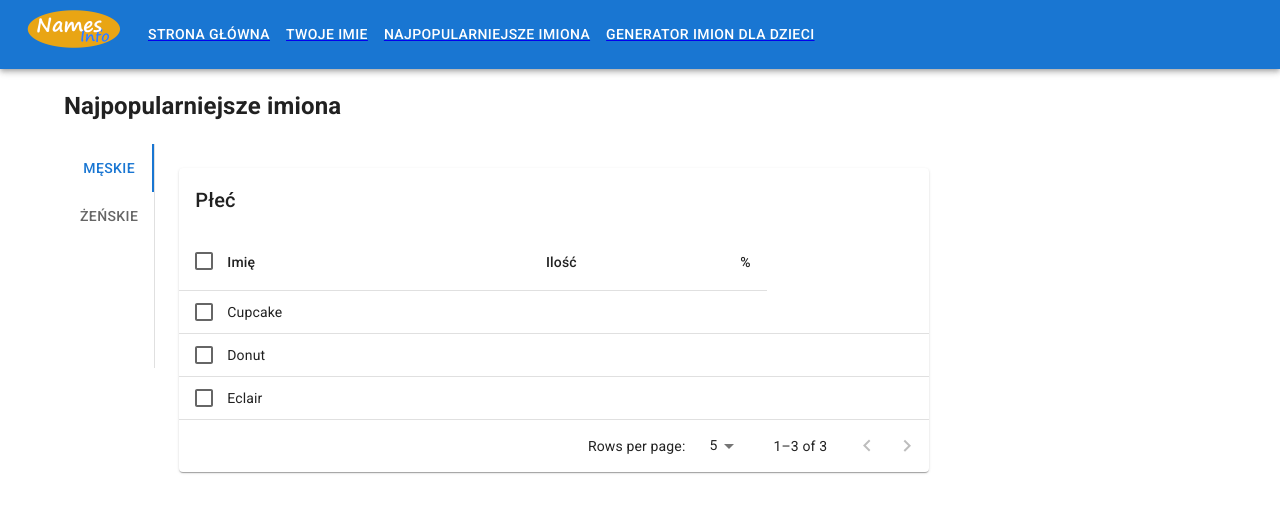
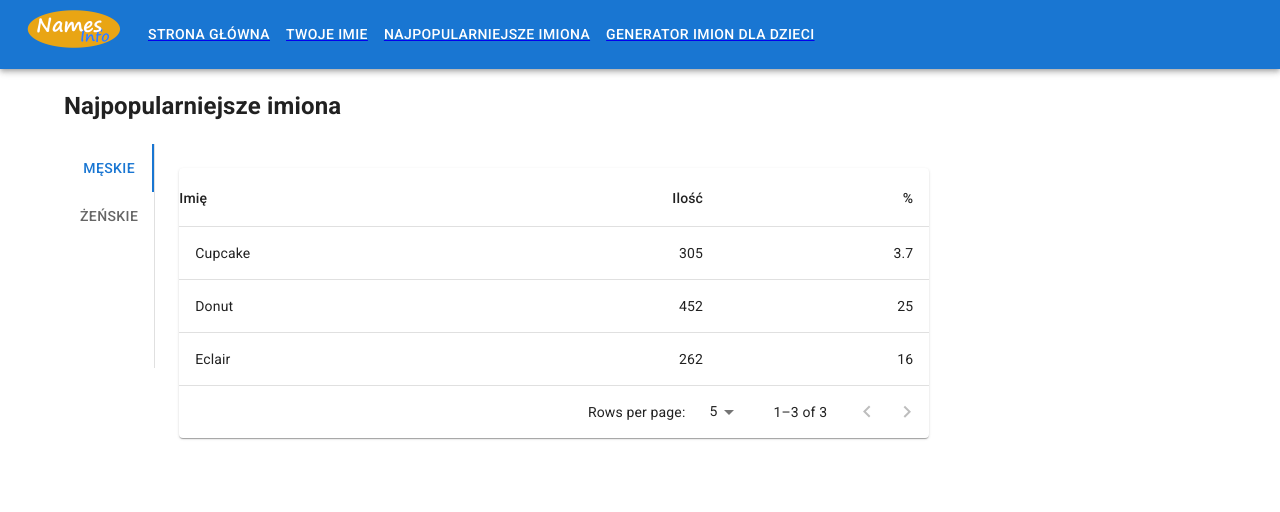
Before and after one commit to andro2ss/names_app, a React (Create React App) app: page /Najpopularniejszeimiona in a window 1280 px wide. Shown: the top 512 px of the page. Built offline with nearby package versions, Linux system fonts and the light colour scheme.

Commit message:
progres backup

```diff
--- a/src/Components/Body/TopNames/Items/Table.js
+++ b/src/Components/Body/TopNames/Items/Table.js
@@ -1,6 +1,6 @@
 import * as React from 'react';
 import PropTypes from 'prop-types';
-import { alpha } from '@mui/material/styles';
+import {alpha} from '@mui/material/styles';
 import Box from '@mui/material/Box';
 import Table from '@mui/material/Table';
 import TableBody from '@mui/material/TableBody';
@@ -14,7 +14,7 @@
 import Typography from '@mui/material/Typography';
 import Paper from '@mui/material/Paper';
 import Checkbox from '@mui/material/Checkbox';
-import { visuallyHidden } from '@mui/utils';
+import {visuallyHidden} from '@mui/utils';
 
 function createData(name, nameQuantity, namePercentage) {
     return {
@@ -82,7 +82,7 @@
 ];
 
 function EnhancedTableHead(props) {
-    const { onSelectAllClick, order, orderBy, numSelected, rowCount, onRequestSort } =
+    const {onSelectAllClick, order, orderBy, numSelected, rowCount, onRequestSort} =
         props;
     const createSortHandler = (property) => (event) => {
         onRequestSort(event, property);
@@ -91,17 +91,6 @@
     return (
         <TableHead>
             <TableRow>
-                <TableCell padding="checkbox">
-                    <Checkbox
-                        color="primary"
-                        indeterminate={numSelected > 0 && numSelected < rowCount}
-                        checked={rowCount > 0 && numSelected === rowCount}
-                        onChange={onSelectAllClick}
-                        inputProps={{
-                            'aria-label': 'select all desserts',
-                        }}
-                    />
-                </TableCell>
                 {headCells.map((headCell) => (
                     <TableCell
                         key={headCell.id}
@@ -131,20 +120,19 @@
 EnhancedTableHead.propTypes = {
     numSelected: PropTypes.number.isRequired,
     onRequestSort: PropTypes.func.isRequired,
-    onSelectAllClick: PropTypes.func.isRequired,
     order: PropTypes.oneOf(['asc', 'desc']).isRequired,
     orderBy: PropTypes.string.isRequired,
     rowCount: PropTypes.number.isRequired,
 };
 
 const EnhancedTableToolbar = (props) => {
-    const { numSelected } = props;
+    const {numSelected} = props;
 
     return (
         <Toolbar
             sx={{
-                pl: { sm: 2 },
-                pr: { xs: 1, sm: 1 },
+                pl: {sm: 2},
+                pr: {xs: 1, sm: 1},
                 ...(numSelected > 0 && {
                     bgcolor: (theme) =>
                         alpha(theme.palette.primary.main, theme.palette.action.activatedOpacity),
@@ -152,7 +140,7 @@
             }}
         >
             <Typography
-                    sx={{ flex: '1 1 100%' }}
+                sx={{flex: '1 1 100%'}}
                 variant="h6"
                 id="tableTitle"
                 component="div"
@@ -168,11 +156,11 @@
 };
 
 export default function EnhancedTable() {
+
+
     const [order, setOrder] = React.useState('asc');
     const [orderBy, setOrderBy] = React.useState('calories');
-    const [selected, setSelected] = React.useState([]);
     const [page, setPage] = React.useState(0);
-    const [dense, setDense] = React.useState(false);
     const [rowsPerPage, setRowsPerPage] = React.useState(5);
 
     const handleRequestSort = (event, property) => {
@@ -182,32 +170,9 @@
     };
 
     const handleSelectAllClick = (event) => {
-        if (event.target.checked) {
-            const newSelecteds = rows.map((n) => n.name);
-            setSelected(newSelecteds);
-            return;
-        }
-        setSelected([]);
     };
 
     const handleClick = (event, name) => {
-        const selectedIndex = selected.indexOf(name);
-        let newSelected = [];
-
-        if (selectedIndex === -1) {
-            newSelected = newSelected.concat(selected, name);
-        } else if (selectedIndex === 0) {
-            newSelected = newSelected.concat(selected.slice(1));
-        } else if (selectedIndex === selected.length - 1) {
-            newSelected = newSelected.concat(selected.slice(0, -1));
-        } else if (selectedIndex > 0) {
-            newSelected = newSelected.concat(
-                selected.slice(0, selectedIndex),
-                selected.slice(selectedIndex + 1),
-            );
-        }
-
-        setSelected(newSelected);
     };
 
     const handleChangePage = (event, newPage) => {
@@ -220,24 +185,19 @@
     };
 
 
-    const isSelected = (name) => selected.indexOf(name) !== -1;
-
     // Avoid a layout jump when reaching the last page with empty rows.
     const emptyRows =
         page > 0 ? Math.max(0, (1 + page) * rowsPerPage - rows.length) : 0;
 
     return (
-        <Box sx={{ width: '100%' }}>
-            <Paper sx={{ width: '100%', mb: 2 }}>
-                <EnhancedTableToolbar numSelected={selected.length} />
+        <Box sx={{width: '100%'}}>
+            <Paper sx={{width: '100%', mb: 2}}>
                 <TableContainer>
                     <Table
-                        sx={{ minWidth: 750 }}
+                        sx={{minWidth: 750}}
                         aria-labelledby="tableTitle"
-                        size={dense ? 'small' : 'medium'}
                     >
                         <EnhancedTableHead
-                            numSelected={selected.length}
                             order={order}
                             orderBy={orderBy}
                             onSelectAllClick={handleSelectAllClick}
@@ -250,50 +210,32 @@
                             {stableSort(rows, getComparator(order, orderBy))
                                 .slice(page * rowsPerPage, page * rowsPerPage + rowsPerPage)
                                 .map((row, index) => {
-                                    const isItemSelected = isSelected(row.name);
+
                                     const labelId = `enhanced-table-checkbox-${index}`;
 
                                     return (
                                         <TableRow
-                                            hover
-                                            onClick={(event) => handleClick(event, row.name)}
-                                            role="checkbox"
-                                            aria-checked={isItemSelected}
-                                            tabIndex={-1}
                                             key={row.name}
-                                            selected={isItemSelected}
                                         >
-                                            <TableCell padding="checkbox">
-                                                <Checkbox
-                                                    color="primary"
-                                                    checked={isItemSelected}
-                                                    inputProps={{
-                                                        'aria-labelledby': labelId,
-                                                    }}
-                                                />
-                                            </TableCell>
                                             <TableCell
                                                 component="th"
                                                 id={labelId}
                                                 scope="row"
-                                                padding="none"
                                             >
                                                 {row.name}
                                             </TableCell>
-                                            <TableCell align="right">{row.calories}</TableCell>
-                                            <TableCell align="right">{row.fat}</TableCell>
-                                            <TableCell align="right">{row.carbs}</TableCell>
-                                            <TableCell align="right">{row.protein}</TableCell>
+                                            <TableCell align="right">{row.nameQuantity}</TableCell>
+                                            <TableCell align="right">{row.namePercentage}</TableCell>
                                         </TableRow>
                                     );
                                 })}
                             {emptyRows > 0 && (
                                 <TableRow
                                     style={{
-                                        height: (dense ? 33 : 53) * emptyRows,
+                                        height: 53 * emptyRows,
                                     }}
                                 >
-                                    <TableCell colSpan={6} />
+                                    <TableCell colSpan={6}/>
                                 </TableRow>
                             )}
                         </TableBody>
```
Lines whose indentation alone changed are shown as unchanged.
